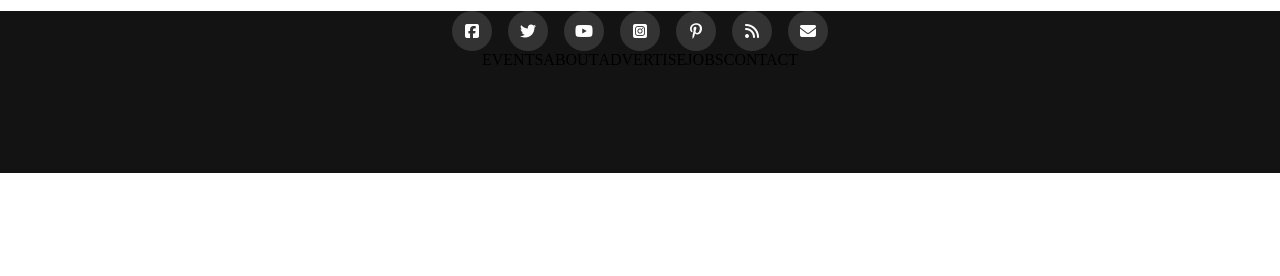
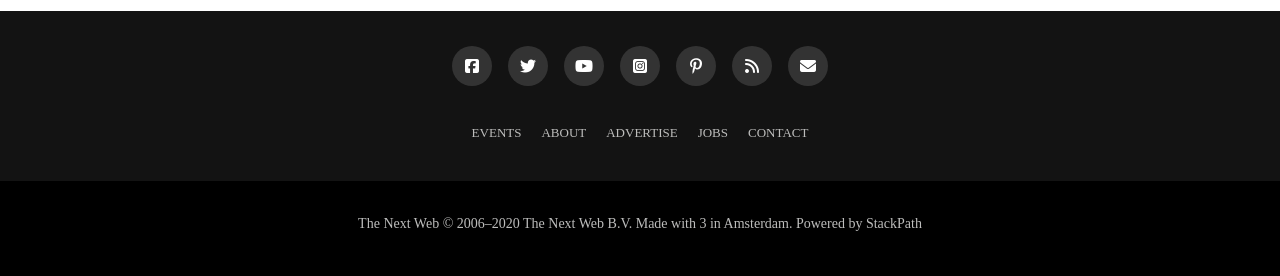
Before and after one commit to edxco/Responsive-website, a plain HTML site: page index.html in a window 1280 px wide. Shown: the part 4962-5238 px from the top of the page. Before the commit the page ends 5135 px from the top, so only its background shows below. Drawn offline with Linux system fonts and the light colour scheme; a web font is replaced by a local one.

Commit message:
Footer done

```diff
--- a/css/style.css
+++ b/css/style.css
@@ -503,7 +503,7 @@ nav {
 
     .logo {
         background-size: 300px 72px;
-      background: linear-gradient(163deg, rgba(166,21,21,0.8379726890756303) 41%, rgba(96,11,11,0.8911939775910365) 48%, rgba(0,0,0,0.8407738095238095) 59%);
+        background: linear-gradient(163deg, rgba(166, 21, 21, 0.8379726890756303) 41%, rgba(96, 11, 11, 0.8911939775910365) 48%, rgba(0, 0, 0, 0.8407738095238095) 59%);
     }
 
     .true-logo {
@@ -525,6 +525,7 @@ nav {
     }
 
 }
+
 /* Text style */
 h2 {
     font-family: Avalon, sans-serif;
@@ -559,13 +560,16 @@ html .text_img2,
 
 .money p,
 .countdown,
-.white-nav
-,.text-sq,
+.white-nav,
+.text-sq,
+.footer-links,
 #get-tickets {
     font-family: Shentox;
 }
 
 .white,
+.footer-2,
+.social a,
 .text-sq,
 .type-card p,
 .img-4-text p,
@@ -590,6 +594,8 @@ h2 a {
 
 .grey1,
 .top-central-wrap ul,
+.footer-links,
+.footer-2 ,
 .white-nav {
     color: #bdbdbc;
 }
@@ -637,10 +643,20 @@ a {
 }
 
 /* Footer icons */
-footer {
+.footer-1 {
     width: 100%;
     background-color: #131313;
-    height: 162px;
+    margin: 0;
+}
+
+.footer-2 {
+    width: 100%;
+    background-color: #000;
+    padding: 35px 0 0 0;
+    height: 60px;
+    display: flex;
+    justify-content: center;
+    font-size: 14px;
 }
 
 .social a {
@@ -651,16 +667,7 @@ footer {
     border-radius: 50%;
     text-align: center;
     padding: 0;
-    margin: 0 8px 0 8px;
-    color: #fff;
-  }
-
-  .footer-links {
-      list-style: none;
-      padding: 0;
-      margin: 0 20px;
-      display: flex;
-      justify-content: center;
+    margin: 35px 8px 0 8px;
 }
 
 .social i {
@@ -678,3 +685,17 @@ footer {
     justify-content: center;
     text-align: right;
 }
+
+
+.footer-links {
+    list-style: none;
+    padding: 0;
+    margin: 0 20px;
+    display: flex;
+    justify-content: center;
+}
+
+.footer-links li {
+    margin: 40px 10px;
+    font-size: 13px;
+}
--- a/index.html
+++ b/index.html
@@ -710,6 +710,7 @@
 
     </section>
     <footer>
+        <div class="footer-1">
     <div class="social">
         <a href="#"><i class="fab fa-facebook-square fa-md"></i></a>
         <a href="#"><i class="fab fa-twitter fa-md"></i></a>
@@ -720,6 +721,7 @@
         <a href="#"><i class="fas fa-envelope fa-md"></i></a>
     </div>
 
+
     <ul class="footer-links">
         <li>EVENTS</li>
         <li>ABOUT</li>
@@ -727,6 +729,10 @@
         <li>JOBS</li>
         <li>CONTACT</li>
     </ul>
+</div>
+<div class="footer-2">
+    The Next Web © 2006–2020 The Next Web B.V. Made with 3 in Amsterdam. Powered by StackPath
+</div>
 </footer>
 
 
```
Lines whose indentation alone changed are shown as unchanged.
